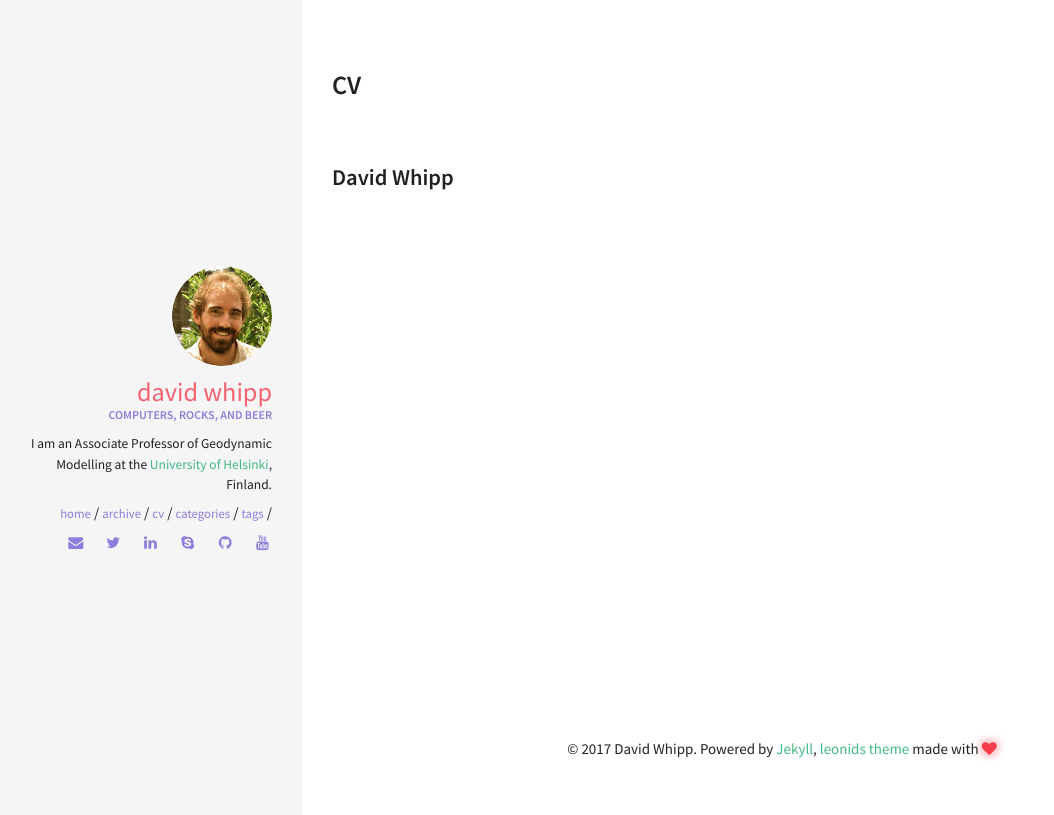
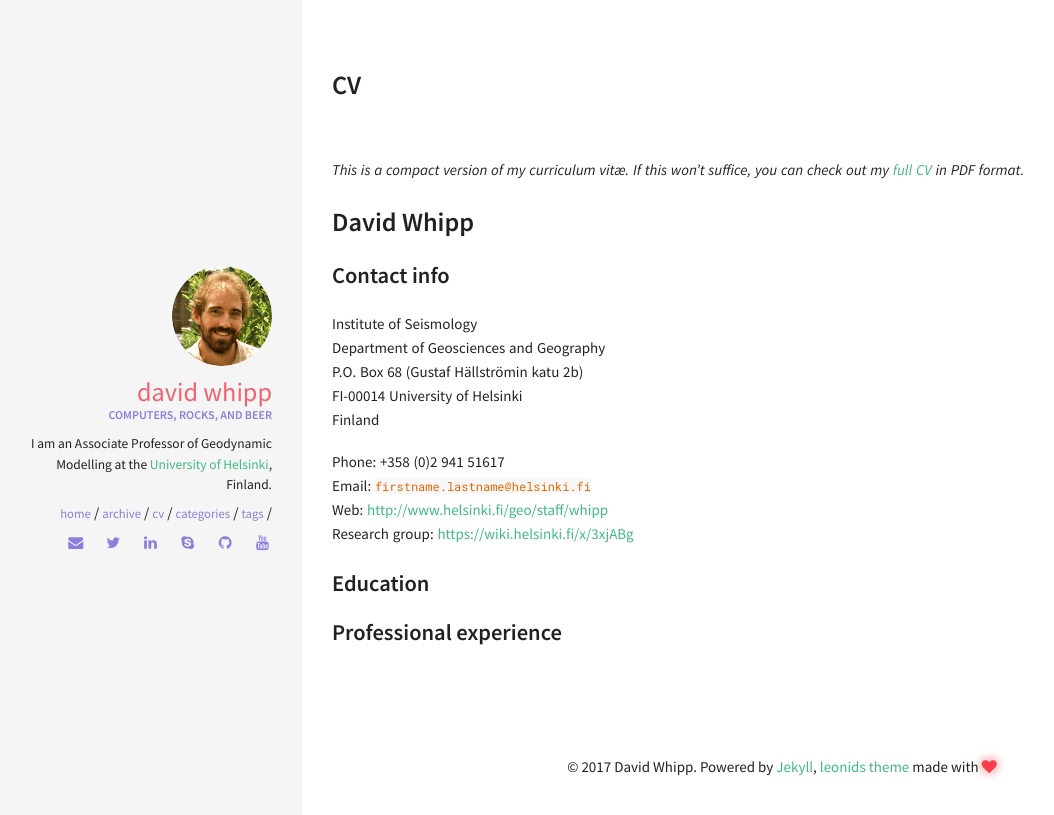
Before and after one commit to z0del/davewhipp.github.io, a Jekyll site: the page built from cv.md, in a window 1280 px wide. Shown: the top 815 px of the page, without its empty margins (18-1072 px from the left). Built offline with Jekyll 4.4.1, drawn with Linux system fonts in a browser that asks for light colours.

Commit message:
Update cv.md

````diff
--- a/cv.md
+++ b/cv.md
@@ -3,5 +3,22 @@ layout: page
 title:  CV
 permalink: /cv
 ---
+*This is a compact version of my curriculum vitæ. If this won't suffice, you can check out my [full CV](pdf/whipp_CV.pdf) in PDF format.*
 
-### David Whipp
+## David Whipp
+
+### Contact info
+Institute of Seismology<br/>
+Department of Geosciences and Geography<br/>
+P.O. Box 68 (Gustaf Hällströmin katu 2b)<br/>
+FI-00014 University of Helsinki<br/>
+Finland<br/>
+
+Phone: +358 (0)2 941 51617<br/>
+Email: ```firstname.lastname@helsinki.fi```<br/>
+Web: [http://www.helsinki.fi/geo/staff/whipp](http://www.helsinki.fi/geo/staff/whipp)<br/>
+Research group: [https://wiki.helsinki.fi/x/3xjABg](https://wiki.helsinki.fi/x/3xjABg)
+
+### Education
+
+### Professional experience
````
